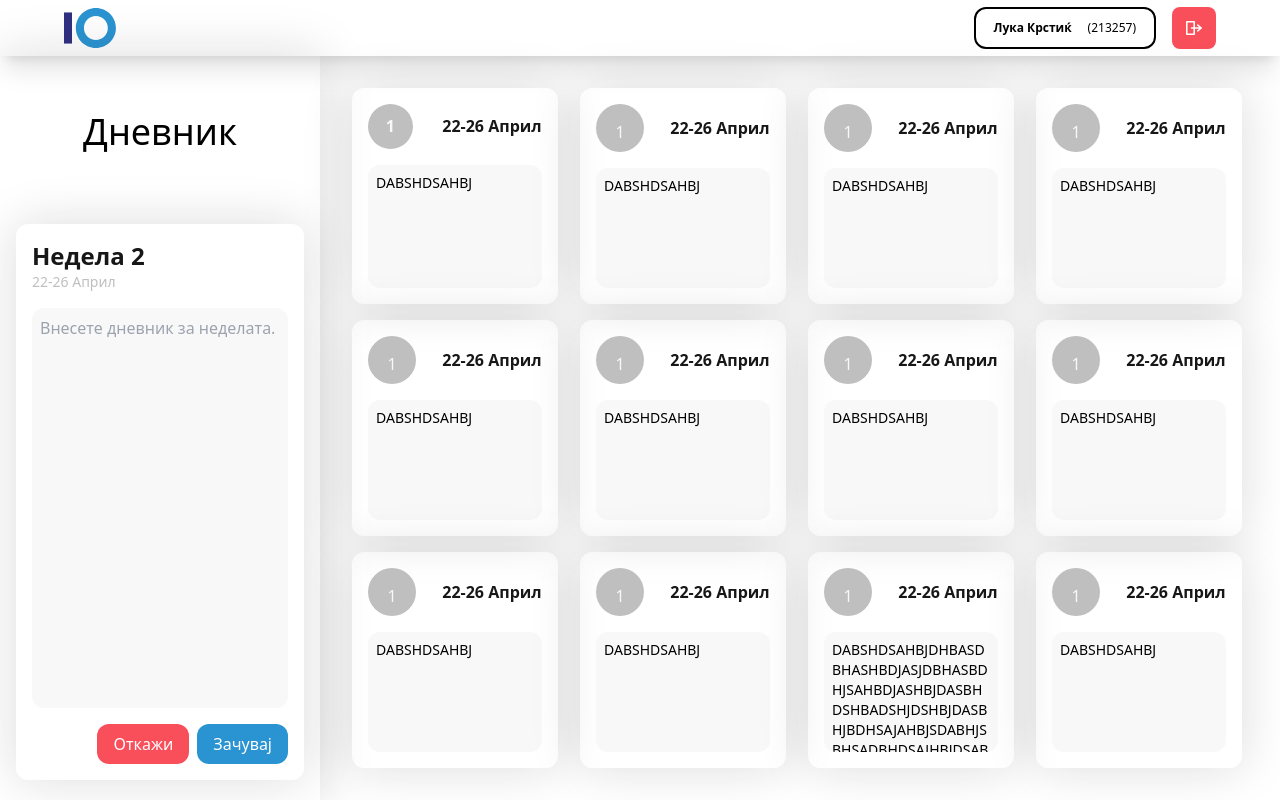
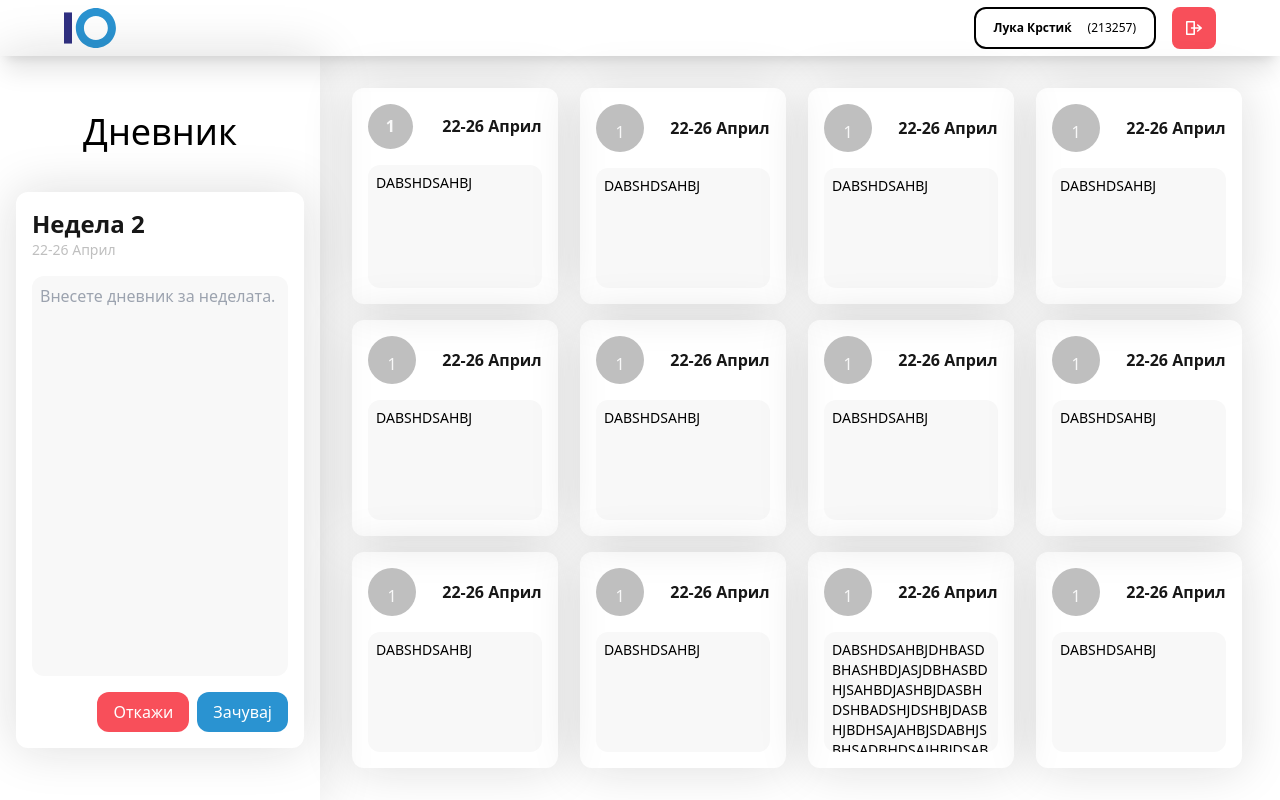
Before and after one commit to afilipovski/internships, a React (Create React App) app in the folder frontend/: page /calendar in a window 1280 px wide. Built offline with nearby package versions, Linux system fonts and the light colour scheme.

Commit message:
bugfix of clipping textarea

```diff
--- a/frontend/src/Calendar/Calendar.js
+++ b/frontend/src/Calendar/Calendar.js
@@ -6,8 +6,8 @@ function Calendar(props) {
     return (
         <div class="md:h-[93vh] w-full flex flex-col lg:flex-row">
             <div class="md:basis-1/3 lg:basis-1/4 flex flex-col justify-start px-4 py-4 shadowCard">
-                <h1 class="w-full basis-1/8 p-2 text-center font-thin text-4xl mb-16 mt-8">Дневник</h1>
-                <div class="basis-3/4 w-full p-4 shadowCard rounded-xl flex flex-col justify-between">
+                <h1 class="w-full basis-1/8 p-2 text-center font-thin text-4xl mb-8 mt-8">Дневник</h1>
+                <div class="basis-2/3 w-full p-4 shadowCard rounded-xl flex flex-col justify-between">
                     <div class="">
                         <h1 class="text-offblack font-bold text-2xl">Недела 2</h1>
                         <h4 class="text-sm text-gray">22-26 Април</h4>
```
